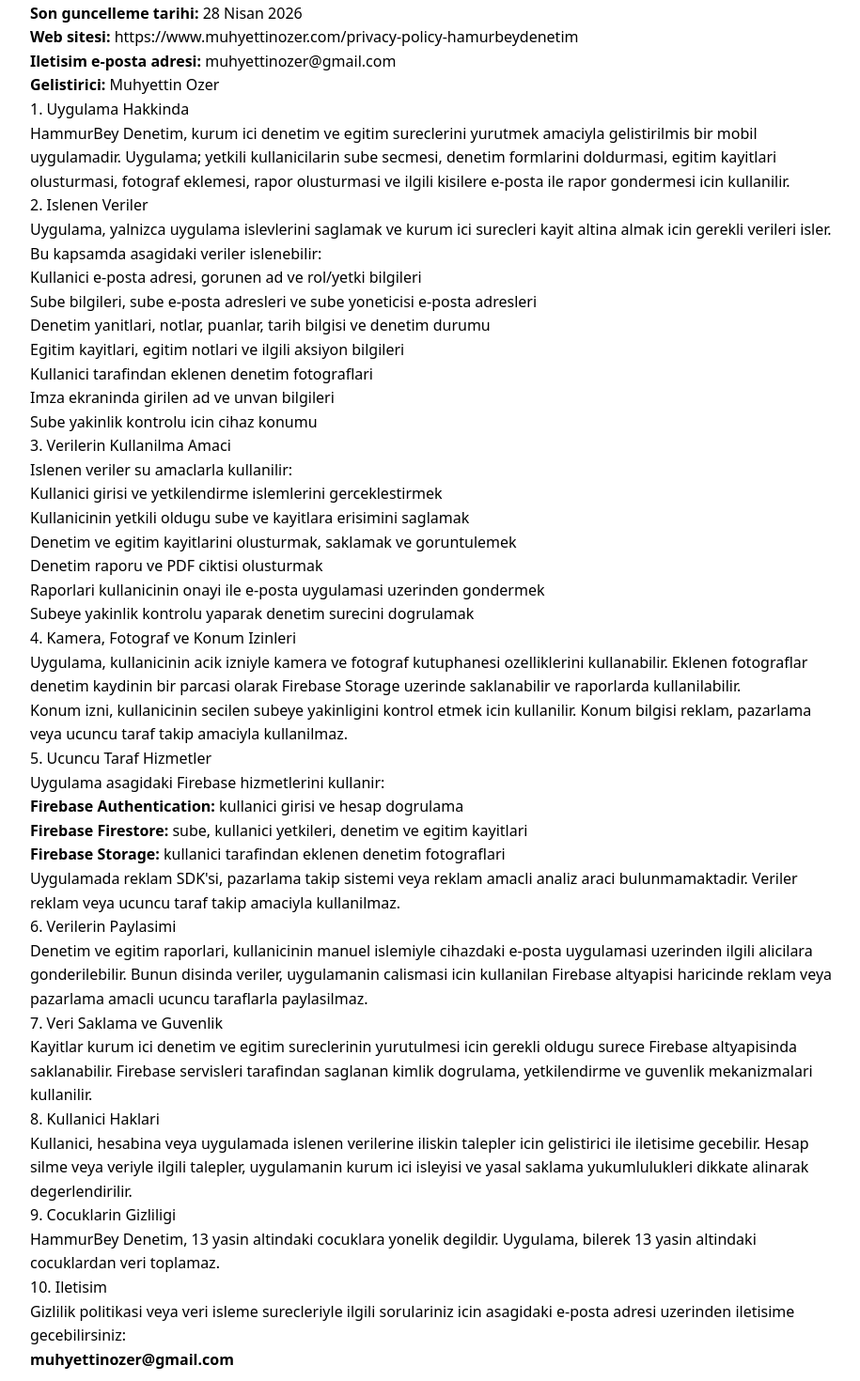
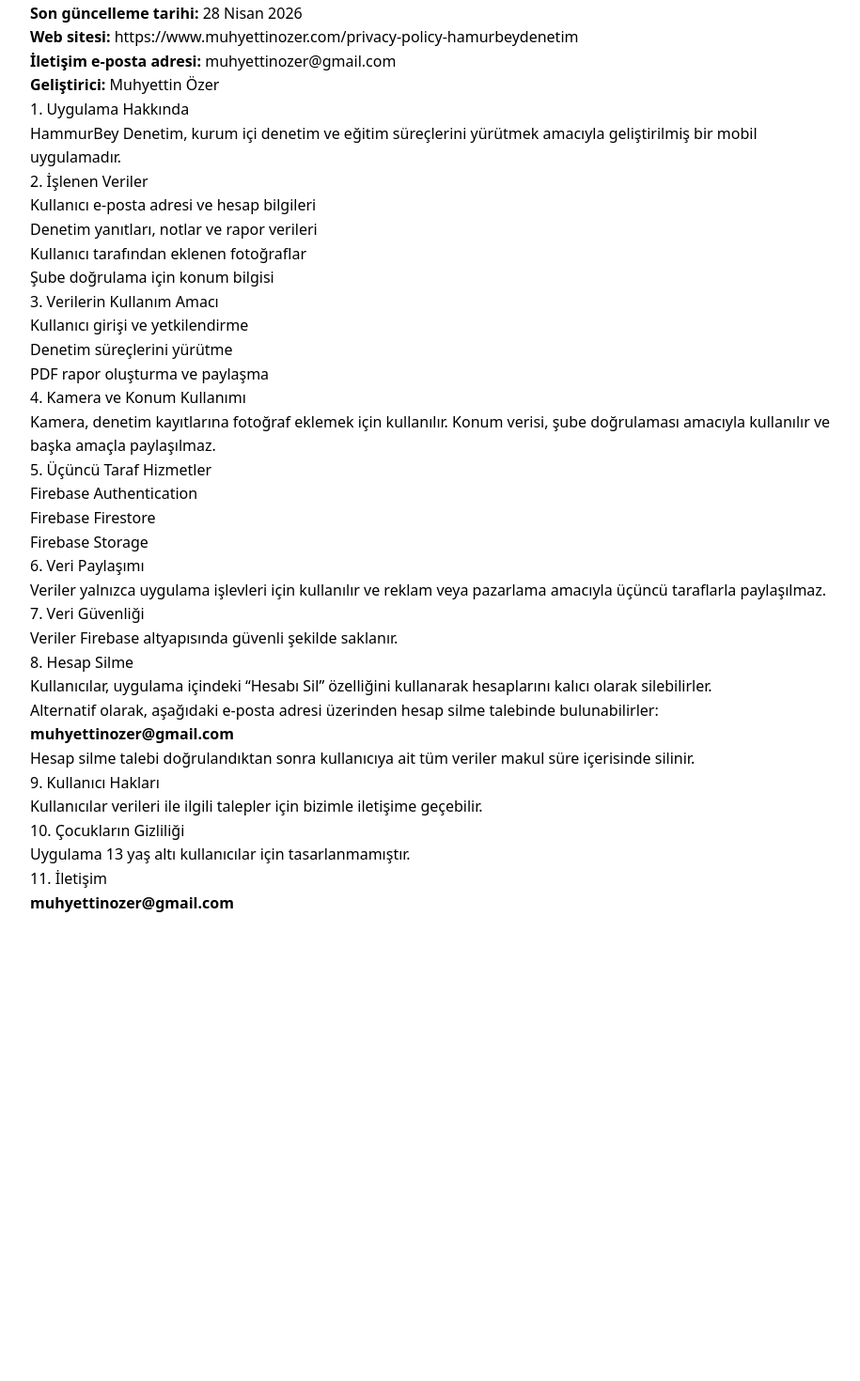
Before and after one commit to muhyettinozerCS/muhyet-website, a React (Create React App) app: page /privacy-policy-hamurbeydenetim in a window 1280 px wide. Shown: the part 120-1590 px from the top of the page at 94% size, without its empty margins (180-1095 px from the left). After the commit the page ends 1126 px from the top, so only its background shows below. Built offline with nearby package versions, Linux system fonts and the light colour scheme.

Commit message:
Update PrivacyPolicy.tsx

```diff
--- a/src/pages/PrivacyPolicy.tsx
+++ b/src/pages/PrivacyPolicy.tsx
@@ -3,8 +3,9 @@
 export default function PrivacyPolicy() {
     return (
         <div style={{ padding: "2rem", lineHeight: 1.6, maxWidth: 920, margin: "0 auto" }}>
-            <h1>Gizlilik Politikasi</h1>
-            <p><strong>Son guncelleme tarihi:</strong> 28 Nisan 2026</p>
+            <h1>HammurBey Denetim Gizlilik Politikası</h1>
+            <p><strong>Son güncelleme tarihi:</strong> 28 Nisan 2026</p>
+
             <p>
                 <strong>Web sitesi:</strong>{" "}
                 <a
@@ -15,102 +16,82 @@
                     https://www.muhyettinozer.com/privacy-policy-hamurbeydenetim
                 </a>
             </p>
-            <p><strong>Iletisim e-posta adresi:</strong> muhyettinozer@gmail.com</p>
-            <p><strong>Gelistirici:</strong> Muhyettin Ozer</p>
 
-            <h2>1. Uygulama Hakkinda</h2>
+            <p><strong>İletişim e-posta adresi:</strong> muhyettinozer@gmail.com</p>
+            <p><strong>Geliştirici:</strong> Muhyettin Özer</p>
+
+            <h2>1. Uygulama Hakkında</h2>
             <p>
-                HammurBey Denetim, kurum ici denetim ve egitim sureclerini yurutmek amaciyla
-                gelistirilmis bir mobil uygulamadir. Uygulama; yetkili kullanicilarin sube
-                secmesi, denetim formlarini doldurmasi, egitim kayitlari olusturmasi, fotograf
-                eklemesi, rapor olusturmasi ve ilgili kisilere e-posta ile rapor gondermesi icin
-                kullanilir.
+                HammurBey Denetim, kurum içi denetim ve eğitim süreçlerini yürütmek amacıyla
+                geliştirilmiş bir mobil uygulamadır.
             </p>
 
-            <h2>2. Islenen Veriler</h2>
-            <p>
-                Uygulama, yalnizca uygulama islevlerini saglamak ve kurum ici surecleri kayit
-                altina almak icin gerekli verileri isler. Bu kapsamda asagidaki veriler
-                islenebilir:
-            </p>
+            <h2>2. İşlenen Veriler</h2>
             <ul>
-                <li>Kullanici e-posta adresi, gorunen ad ve rol/yetki bilgileri</li>
-                <li>Sube bilgileri, sube e-posta adresleri ve sube yoneticisi e-posta adresleri</li>
-                <li>Denetim yanitlari, notlar, puanlar, tarih bilgisi ve denetim durumu</li>
-                <li>Egitim kayitlari, egitim notlari ve ilgili aksiyon bilgileri</li>
-                <li>Kullanici tarafindan eklenen denetim fotograflari</li>
-                <li>Imza ekraninda girilen ad ve unvan bilgileri</li>
-                <li>Sube yakinlik kontrolu icin cihaz konumu</li>
+                <li>Kullanıcı e-posta adresi ve hesap bilgileri</li>
+                <li>Denetim yanıtları, notlar ve rapor verileri</li>
+                <li>Kullanıcı tarafından eklenen fotoğraflar</li>
+                <li>Şube doğrulama için konum bilgisi</li>
             </ul>
 
-            <h2>3. Verilerin Kullanilma Amaci</h2>
-            <p>Islenen veriler su amaclarla kullanilir:</p>
+            <h2>3. Verilerin Kullanım Amacı</h2>
             <ul>
-                <li>Kullanici girisi ve yetkilendirme islemlerini gerceklestirmek</li>
-                <li>Kullanicinin yetkili oldugu sube ve kayitlara erisimini saglamak</li>
-                <li>Denetim ve egitim kayitlarini olusturmak, saklamak ve goruntulemek</li>
-                <li>Denetim raporu ve PDF ciktisi olusturmak</li>
-                <li>Raporlari kullanicinin onayi ile e-posta uygulamasi uzerinden gondermek</li>
-                <li>Subeye yakinlik kontrolu yaparak denetim surecini dogrulamak</li>
+                <li>Kullanıcı girişi ve yetkilendirme</li>
+                <li>Denetim süreçlerini yürütme</li>
+                <li>PDF rapor oluşturma ve paylaşma</li>
             </ul>
 
-            <h2>4. Kamera, Fotograf ve Konum Izinleri</h2>
+            <h2>4. Kamera ve Konum Kullanımı</h2>
             <p>
-                Uygulama, kullanicinin acik izniyle kamera ve fotograf kutuphanesi ozelliklerini
-                kullanabilir. Eklenen fotograflar denetim kaydinin bir parcasi olarak Firebase
-                Storage uzerinde saklanabilir ve raporlarda kullanilabilir.
+                Kamera, denetim kayıtlarına fotoğraf eklemek için kullanılır. Konum verisi,
+                şube doğrulaması amacıyla kullanılır ve başka amaçla paylaşılmaz.
+            </p>
+
+            <h2>5. Üçüncü Taraf Hizmetler</h2>
+            <ul>
+                <li>Firebase Authentication</li>
+                <li>Firebase Firestore</li>
+                <li>Firebase Storage</li>
+            </ul>
+
+            <h2>6. Veri Paylaşımı</h2>
+            <p>
+                Veriler yalnızca uygulama işlevleri için kullanılır ve reklam veya pazarlama
+                amacıyla üçüncü taraflarla paylaşılmaz.
+            </p>
+
+            <h2>7. Veri Güvenliği</h2>
+            <p>
+                Veriler Firebase altyapısında güvenli şekilde saklanır.
+            </p>
+
+            {/* 🔥 EKLENEN KRİTİK BÖLÜM */}
+            <h2>8. Hesap Silme</h2>
+            <p>
+                Kullanıcılar, uygulama içindeki “Hesabı Sil” özelliğini kullanarak hesaplarını
+                kalıcı olarak silebilirler.
             </p>
             <p>
-                Konum izni, kullanicinin secilen subeye yakinligini kontrol etmek icin kullanilir.
-                Konum bilgisi reklam, pazarlama veya ucuncu taraf takip amaciyla kullanilmaz.
+                Alternatif olarak, aşağıdaki e-posta adresi üzerinden hesap silme talebinde
+                bulunabilirler:
+            </p>
+            <p><strong>muhyettinozer@gmail.com</strong></p>
+            <p>
+                Hesap silme talebi doğrulandıktan sonra kullanıcıya ait tüm veriler makul süre
+                içerisinde silinir.
             </p>
 
-            <h2>5. Ucuncu Taraf Hizmetler</h2>
-            <p>Uygulama asagidaki Firebase hizmetlerini kullanir:</p>
-            <ul>
-                <li><strong>Firebase Authentication:</strong> kullanici girisi ve hesap dogrulama</li>
-                <li><strong>Firebase Firestore:</strong> sube, kullanici yetkileri, denetim ve egitim kayitlari</li>
-                <li><strong>Firebase Storage:</strong> kullanici tarafindan eklenen denetim fotograflari</li>
-            </ul>
+            <h2>9. Kullanıcı Hakları</h2>
             <p>
-                Uygulamada reklam SDK'si, pazarlama takip sistemi veya reklam amacli analiz araci
-                bulunmamaktadir. Veriler reklam veya ucuncu taraf takip amaciyla kullanilmaz.
+                Kullanıcılar verileri ile ilgili talepler için bizimle iletişime geçebilir.
             </p>
 
-            <h2>6. Verilerin Paylasimi</h2>
+            <h2>10. Çocukların Gizliliği</h2>
             <p>
-                Denetim ve egitim raporlari, kullanicinin manuel islemiyle cihazdaki e-posta
-                uygulamasi uzerinden ilgili alicilara gonderilebilir. Bunun disinda veriler,
-                uygulamanin calismasi icin kullanilan Firebase altyapisi haricinde reklam veya
-                pazarlama amacli ucuncu taraflarla paylasilmaz.
+                Uygulama 13 yaş altı kullanıcılar için tasarlanmamıştır.
             </p>
 
-            <h2>7. Veri Saklama ve Guvenlik</h2>
-            <p>
-                Kayitlar kurum ici denetim ve egitim sureclerinin yurutulmesi icin gerekli oldugu
-                surece Firebase altyapisinda saklanabilir. Firebase servisleri tarafindan saglanan
-                kimlik dogrulama, yetkilendirme ve guvenlik mekanizmalari kullanilir.
-            </p>
-
-            <h2>8. Kullanici Haklari</h2>
-            <p>
-                Kullanici, hesabina veya uygulamada islenen verilerine iliskin talepler icin
-                gelistirici ile iletisime gecebilir. Hesap silme veya veriyle ilgili talepler,
-                uygulamanin kurum ici isleyisi ve yasal saklama yukumlulukleri dikkate alinarak
-                degerlendirilir.
-            </p>
-
-            <h2>9. Cocuklarin Gizliligi</h2>
-            <p>
-                HammurBey Denetim, 13 yasin altindaki cocuklara yonelik degildir. Uygulama,
-                bilerek 13 yasin altindaki cocuklardan veri toplamaz.
-            </p>
-
-            <h2>10. Iletisim</h2>
-            <p>
-                Gizlilik politikasi veya veri isleme surecleriyle ilgili sorulariniz icin
-                asagidaki e-posta adresi uzerinden iletisime gecebilirsiniz:
-            </p>
+            <h2>11. İletişim</h2>
             <p><strong>muhyettinozer@gmail.com</strong></p>
         </div>
     );
```
